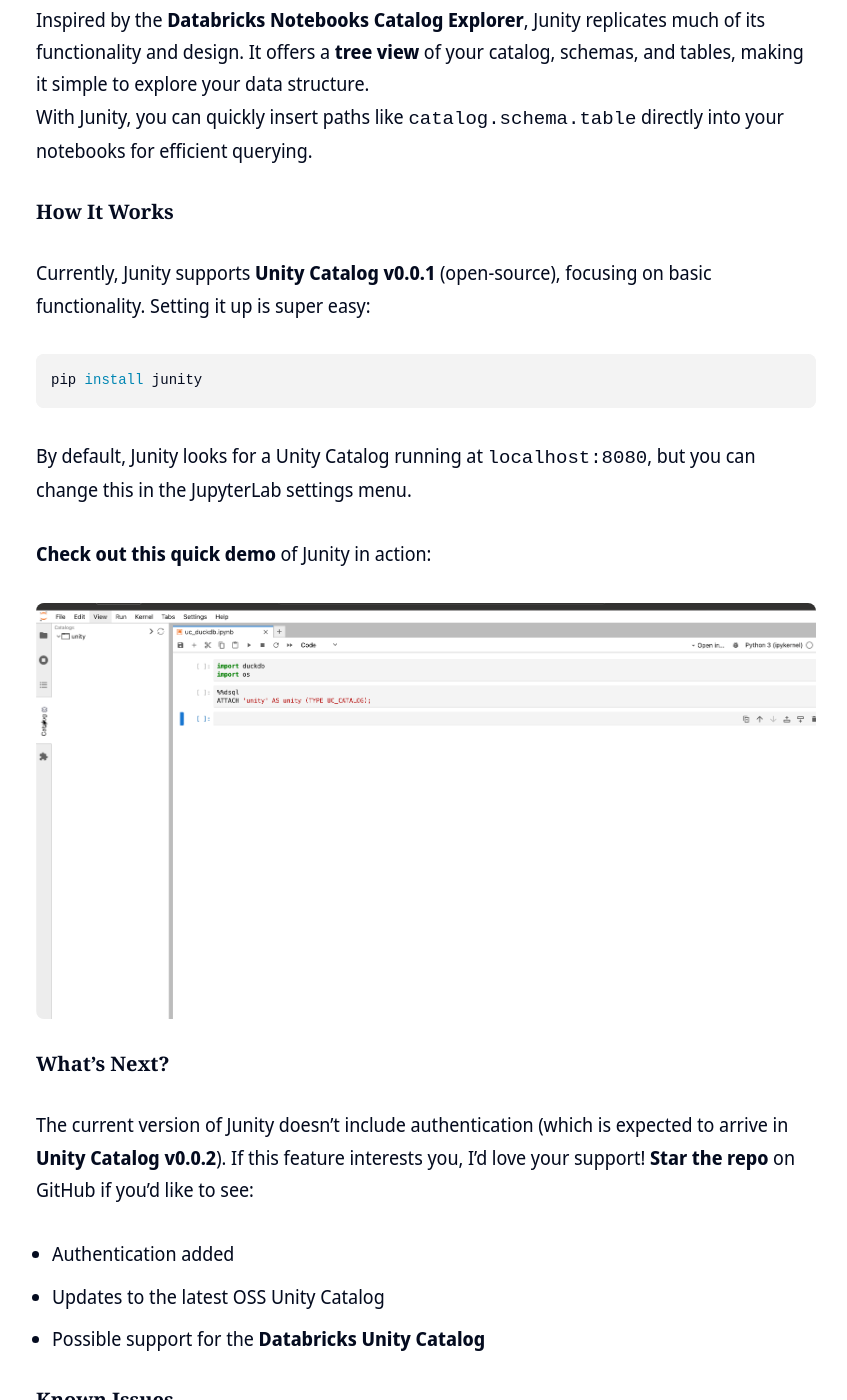
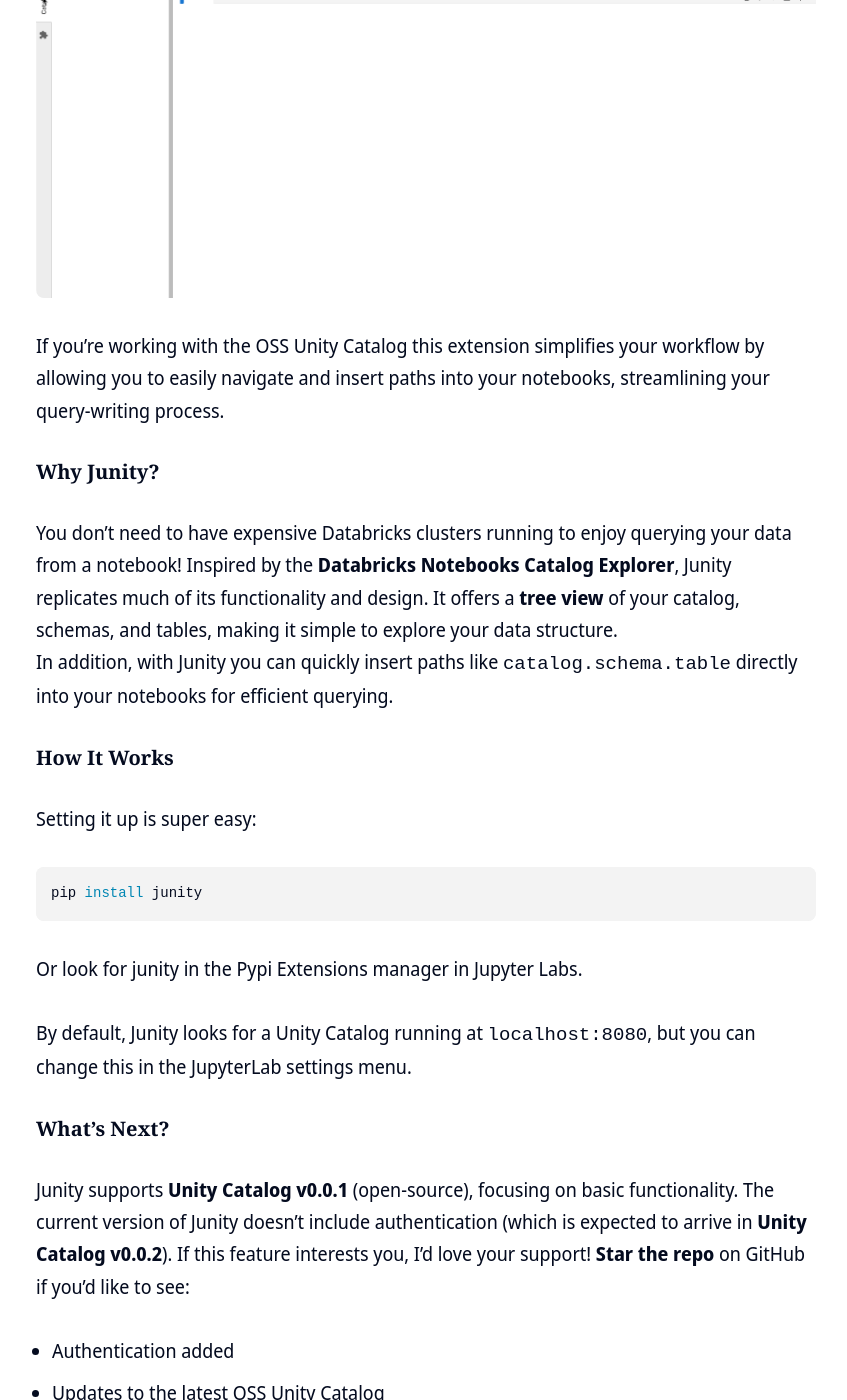
Before and after one commit to dan1elt0m/dan1elt0m.github.io, a Jekyll site: the page built from _posts/2024-09-09-junity.md, in a window 1280 px wide and 1400 px high, scrolled down 1508 px. Shown: the whole window, without its empty margins (214-1061 px from the left). Built offline with Jekyll 4.4.1, drawn with Linux system fonts in a browser that asks for light colours; nearby versions of some CDN libraries; some of the changed text lies outside the part shown.

Commit message:
Update junity blogpost

````diff
--- a/_posts/2024-09-09-junity.md
+++ b/_posts/2024-09-09-junity.md
@@ -13,33 +13,40 @@
 
 I'm excited to announce the release of **Junity**, a Unity Catalog explorer for Jupyter Labs! [GitHub repo](https://github.com/dan1elt0m/junity).
 
+**Check out this quick demo** of Junity in action:
+
+![Junity Demo](../images/junity-demo.gif)
+
 If you're working with the OSS Unity Catalog this extension simplifies your workflow by allowing you to
 easily navigate and insert paths into your notebooks, streamlining your query-writing process.
 
 #### Why Junity?
+You don't need to have expensive Databricks clusters running to enjoy querying your data from a notebook!
 Inspired by the **Databricks Notebooks Catalog Explorer**, Junity replicates much of its functionality and design.
 It offers a **tree view** of your catalog, schemas, and tables, making it simple to explore your data structure.
-With Junity, you can quickly insert paths like `catalog.schema.table` directly into your notebooks for efficient querying.
+In addition, with Junity you can quickly insert paths like `catalog.schema.table` directly into your notebooks for efficient querying.
 
 #### How It Works
-Currently, Junity supports **Unity Catalog v0.0.1** (open-source), focusing on basic functionality.
 Setting it up is super easy:
 
 ```bash
 pip install junity
 ```
 
+Or look for junity in the Pypi Extensions manager in Jupyter Labs.
+
+
 By default, Junity looks for a Unity Catalog running at `localhost:8080`, but you can change this in the JupyterLab settings menu.
 
-**Check out this quick demo** of Junity in action:
-
-![Junity Demo](../images/junity-demo.gif)
 
 #### What's Next?
-The current version of Junity doesn't include authentication (which is expected to arrive in **Unity Catalog v0.0.2**). If this feature interests you, I'd love your support! **Star the repo** on GitHub if you'd like to see:
+Junity supports **Unity Catalog v0.0.1** (open-source), focusing on basic functionality.
+The current version of Junity doesn't include authentication (which is expected to arrive in **Unity Catalog v0.0.2**).
+If this feature interests you, I'd love your support! **Star the repo** on GitHub if you'd like to see:
 - Authentication added
 - Updates to the latest OSS Unity Catalog
 - Possible support for the **Databricks Unity Catalog**
+- Integration with the Unity Catalog UI
 
 #### Known Issues
 - If both Jupyter Labs and Unity Catalog are running on `localhost`, you may run into **CORS** issues.
````
